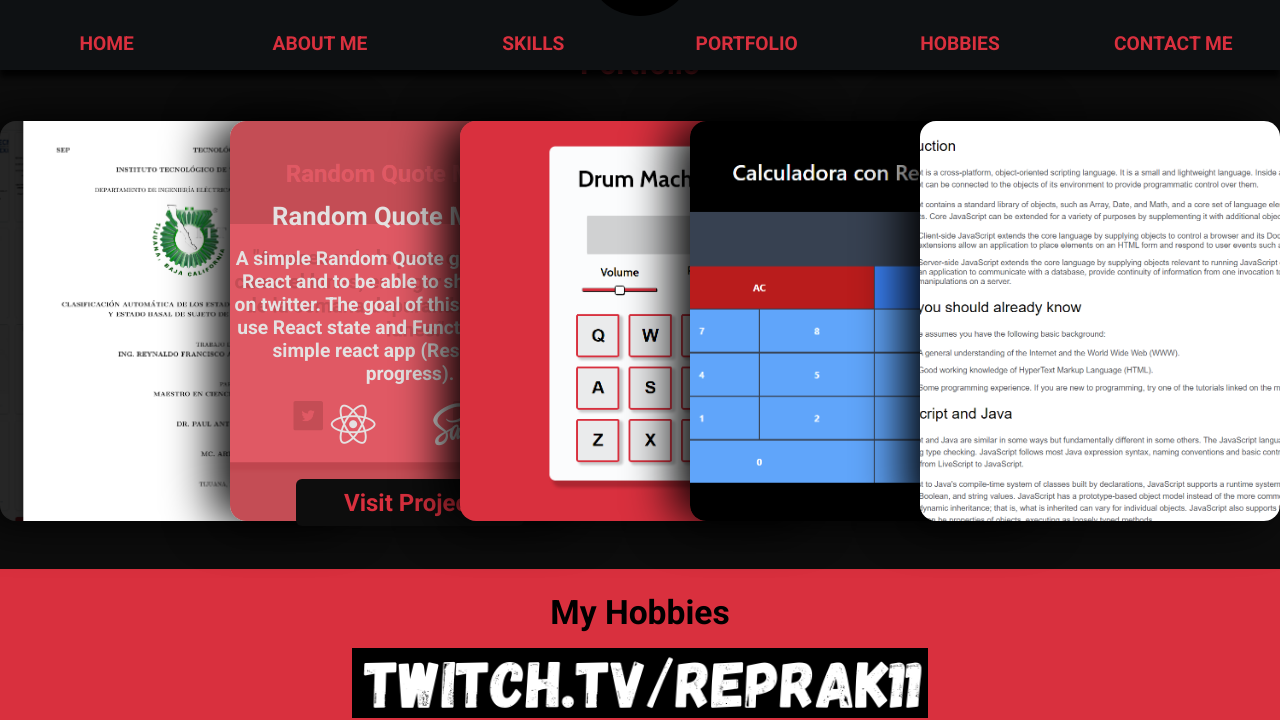
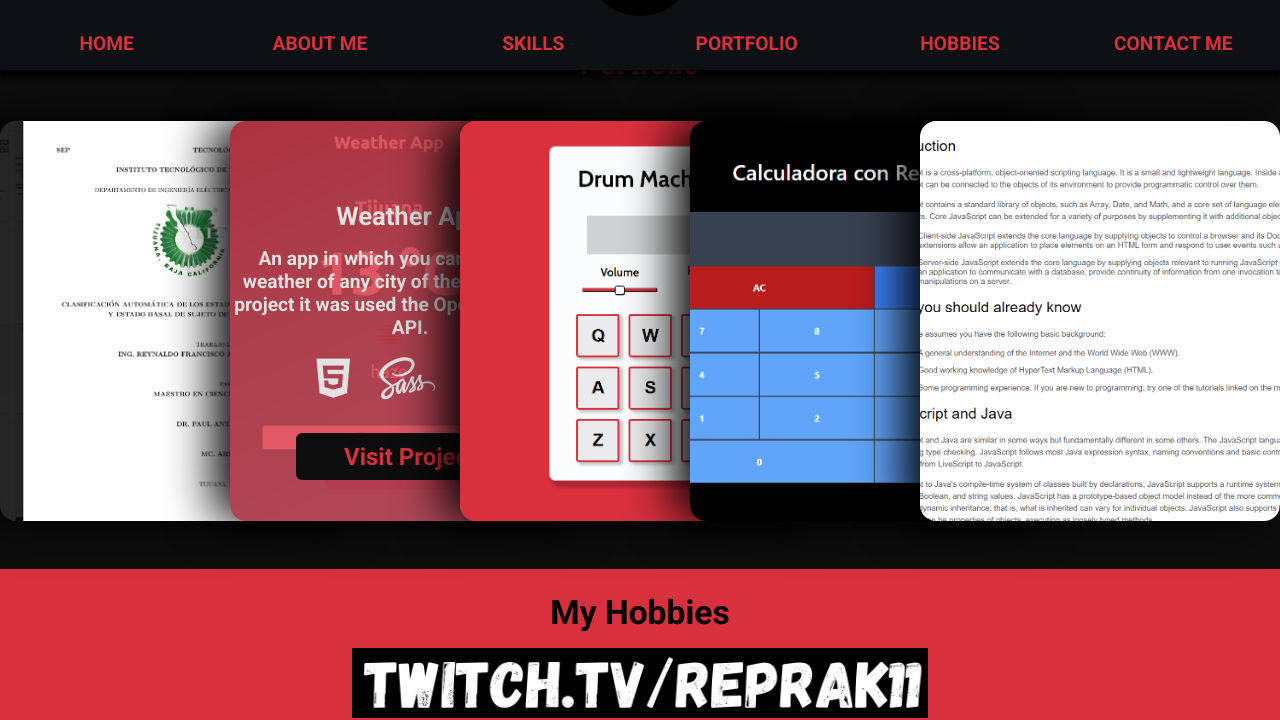
Before and after one commit to Reprak11/Portafolio-Reprak11, a plain HTML site: page index.html in a window 1280 px wide. Both pictures are taken after a click on the element 410 px from the left and 1928 px from the top of the page. Shown: the part 1608-2328 px from the top of the page. Drawn offline with Linux system fonts and the light colour scheme.

Commit message:
Adding Weather App

```diff
--- a/css/styles.css
+++ b/css/styles.css
@@ -249,7 +249,7 @@ main .portfolio{
         background-image: url("./images/tesis.PNG");
     }
     main .portfolio .proyect-list .example2{
-        background-image: url("./images/random-quote.PNG");
+        background-image: url("./images/weather-app.PNG");
     }
     main .portfolio .proyect-list .example3{
         background-image: url("./images/drum-machine.PNG");
--- a/index.html
+++ b/index.html
@@ -127,14 +127,14 @@
                 </div>
                 <div id="example-2" class="example example2">
                     <div id="info-2" class="info">
-                        <h3 class="example-title">Random Quote Machine</h3>
-                        <p class="description">A simple Random Quote generator using React and to be able to share the quote on twitter.
-                            The goal of this project was to use React state and Function to create a simple react app (Responsive in progress).</p>
+                        <h3 class="example-title">Weather App</h3>
+                        <p class="description">An app in which you can search the weather of any city of the world. In this project it was used the Openweathermap API.</p>
                         <ul class="tools">
-                            <li><i class="fab fa-react"></i></li>
+                            <li><i class="fab fa-html5"></i></li>
                             <li><i class="fab fa-sass"></i></li>
+                            <li><i class="fab fa-js-square"></i></li>
                         </ul>
-                        <a href="https://reprak11.github.io/Random-Quote-Machine/" target="_blank" class="visit-project">Visit Project</a>
+                        <a href="https://reprak11.github.io/Weather-App/" target="_blank" class="visit-project">Visit Project</a>
                     </div>
                 </div>
                 <div id="example-3" class="example example3">
```
Also changed, not shown: css/images/weather-app.PNG (added).
